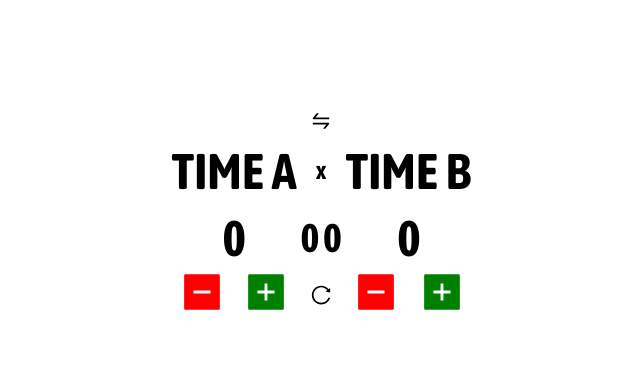
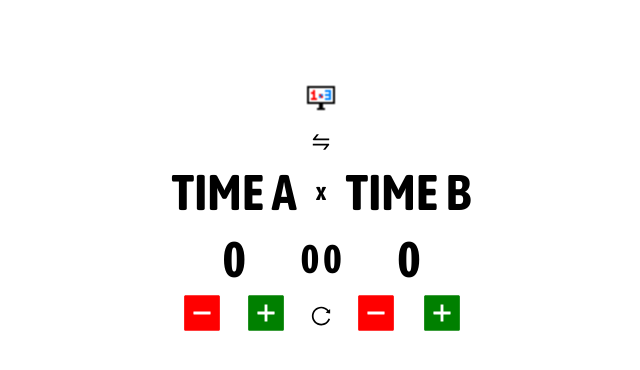
Before and after one commit to tiagoalmeidadarosa/scoreboard-nextjs, a Next.js app: page / in a window 1280 px wide. Shown: the top 370 px of the page, without its empty margins (318-958 px from the left). Built offline with nearby package versions, Linux system fonts and the light colour scheme.

Commit message:
Added favicon

```diff
--- a/pages/_app.js
+++ b/pages/_app.js
@@ -1,4 +1,5 @@
-import { createGlobalStyle, ThemeProvider } from 'styled-components'
+import { createGlobalStyle, ThemeProvider } from 'styled-components';
+import Head from 'next/head';
 
 const GlobalStyle = createGlobalStyle`
   @font-face {
@@ -27,6 +28,9 @@ const theme = {
 export default function App({ Component, pageProps }) {
   return (
     <>
+      <Head>
+        <link rel="shortcut icon" href="/favicon.ico" />
+      </Head>
       <GlobalStyle blackColor />
       <ThemeProvider theme={theme}>
         <Component {...pageProps} />
--- a/pages/index.tsx
+++ b/pages/index.tsx
@@ -1,5 +1,6 @@
 import React from 'react';
 import { useState } from 'react';
+import Image from "next/image"
 import Header from '../components/Header';
 import Point from '../components/Point';
 import Set from '../components/Set';
@@ -85,6 +86,13 @@ const Board = () => {
         <tbody>
           <tr>
             <td colSpan={2} />
+            <td colSpan={2}>
+              <Image src="/favicon.png" width="32" height="32" />
+            </td>
+            <td colSpan={2} />
+          </tr>
+          <tr>
+            <td colSpan={2} />
             <SwapButton onClick={swapPoints} />
             <td colSpan={2} />
           </tr>
```
Also changed, not shown: public/favicon.png (added), 1 other file (tests, documents, lock files or other folders).
